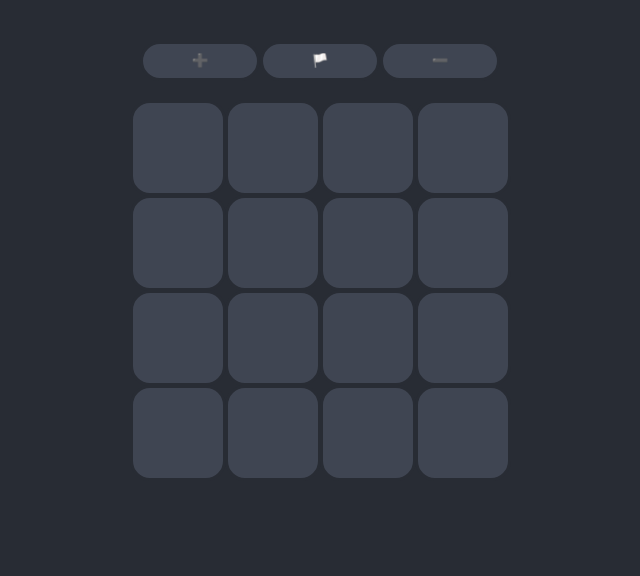
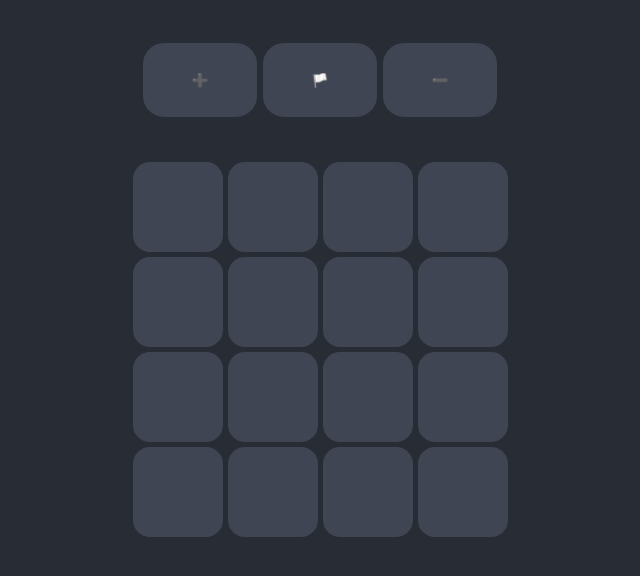
Before and after one commit to Omer-Sadeh/RippleGame, a React (Create React App) app: page / in a window 1280 px wide. Shown: the top 576 px of the page, without its empty margins (320-960 px from the left). Built offline with nearby package versions, Linux system fonts and the light colour scheme.

Commit message:
Update App.css

```diff
--- a/src/App.css
+++ b/src/App.css
@@ -74,7 +74,7 @@
 
 .control {
   width: 15vmin;
-  height: 5vmin;
+  height: 10vmin;
   background: #3f4552;
   border: 3px solid #282c34;
   border-radius: 3vmin;
```
